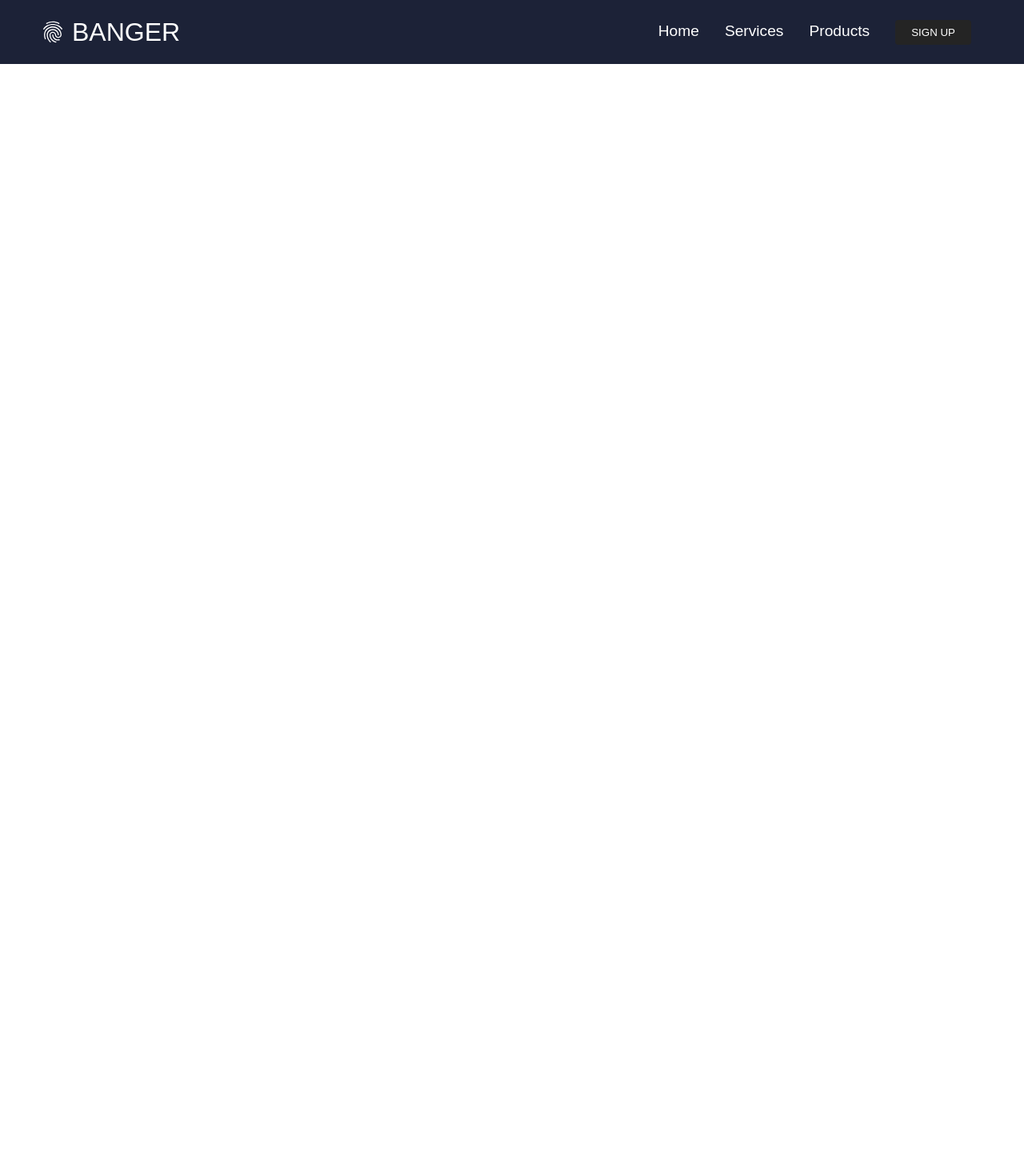
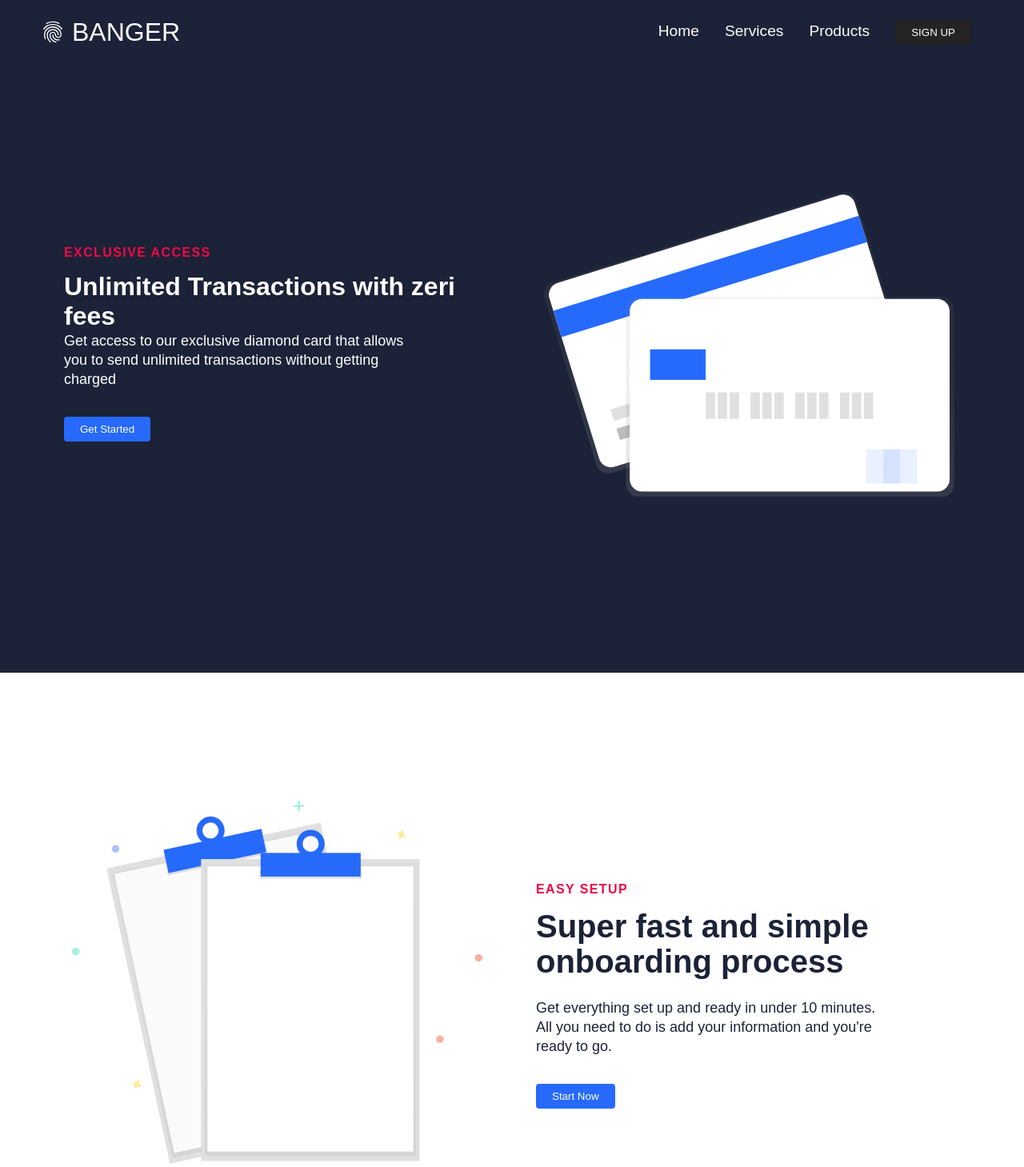
Before and after one commit to koladeg/react-onepage-site, a React (Create React App) app: page / in a window 1280 px wide. Shown: the top 1459 px of the page at 80% size. Before the commit the page ends 800 px from the top, so only its background shows below. Built offline with nearby package versions, Linux system fonts and the light colour scheme.

Commit message:
Add home page

```diff
--- a/src/App.js
+++ b/src/App.js
@@ -2,6 +2,7 @@ import React from 'react';
 import './App.css';
 import Navbar from './components/Navbar';
 import { BrowserRouter, Switch, Route } from "react-router-dom";
+import Home from './components/Pages/HomePage/Home';
 
 
 function App() {
@@ -9,7 +10,7 @@ function App() {
     <BrowserRouter className="App">
       <Navbar />
       <Switch>
-
+        <Route exact path='/' render={() => <Home/>} />
       </Switch>
     </BrowserRouter>
   );
--- /dev/null
+++ b/src/components/HeroSect.css
@@ -0,0 +1,100 @@
+.home__hero-section {
+    color: #fff;
+    padding: 160px 0;
+}
+
+.home__hero-row {
+    align-items: center;
+}
+.row {
+    display: flex;
+    margin-right: -15px;
+    margin-bottom: -15px;
+    margin-left: 15px;
+    flex-wrap: wrap;
+    align-content: stretch;
+}
+
+.col {
+    margin-bottom: 15px;
+    padding-right: 15px;
+    padding-left: 15px;
+    flex: 1;
+    max-width: 50%;
+    flex-basis: 50%;
+}
+
+.home__hero-text-wrapper {
+    max-width: 540px;
+    padding-top: 0;
+    padding-bottom: 60px;
+}
+
+.top-line {
+    color: #f00946;
+    font-size: 16px;
+    line-height: 16px;
+    font-weight: 700;
+    letter-spacing: 1.4px;
+    text-transform: uppercase;
+    margin-bottom: 16px;
+}
+
+.heading {
+    margin-bottom: 24px;
+    font-size: 40px;
+    line-height: 1.1;
+    font-weight: 600;
+    color: #f7f8fa;
+}
+
+.dark {
+    color: #1c2237;
+}
+
+.darkBg {
+    background-color: #1c2237;
+}
+
+.home__hero-subtitle {
+    max-width: 440px;
+    margin-bottom: 35px;
+    font-size: 18px;
+    line-height: 24px;
+}
+
+.home__hero-img-wrapper {
+    max-width: 555px;
+}
+
+.home__hero-img {
+    max-width: 95%;
+    padding-right: 0;
+    margin: 0 0 0 10px;
+}
+
+img {
+    border: 0;
+    max-width: 100%;
+    vertical-align: middle;
+    display: inline-block;
+}
+
+@media screen and (max-width: 991px) {
+    .container {
+        padding-right: 30px;
+        padding-left: 30px;
+
+    }
+}
+
+@media screen and (max-width: 768px) {
+    .home__hero-text-wrapper {
+        padding-bottom: 65px;
+    }
+
+    .col {
+        max-width: 100%;
+        flex-basis: 100%;
+    }
+}
--- /dev/null
+++ b/src/components/HeroSect.js
@@ -0,0 +1,43 @@
+import React from 'react';
+import { Link } from 'react-router-dom';
+import { Button } from './Button';
+import './HeroSect.css'
+
+const HeroSect = ({
+    lightBg, topLine, lightText, lightTextDesc, headline, description, buttonLabel, img,
+    alt, imgStart
+}) => {
+    return (
+        <>
+           <div className={lightBg ? 'home__hero-section' : 'home__hero-section darkBg'}>
+               <div className="container">
+                    <div className="row home__hero-row"
+                    style={{ display: 'flex', flexDirection: imgStart === 'start' ? 'row-reverse' : 'row'}}
+                    >
+                        <div className="col">
+                            <div className= "home__hero-text-wrapper">
+                                <div className= "top-line">
+                                    {topLine}
+                                </div>
+                                <h1 className={lightText ? 'hading' : 'heading dark'}>{headline}</h1>
+                                <p className={lightTextDesc ? 'home__hero-subtitle' : 'home__hero-subtitle dark'}>{description}</p>
+                                <Link to="/sign-up">
+                                    <Button buttonSize='btn--wide' buttonColor='blue'>
+                                        {buttonLabel}
+                                    </Button>
+                                </Link>
+                            </div>
+                        </div>
+                        <div className="col">
+                            <div className= "home__hero-text-wrapper">
+                                <img src={img} alt={alt} className="home__hero-img"/>
+                            </div>
+                        </div>
+                    </div>
+                </div>
+           </div>
+        </>
+    );
+};
+
+export default HeroSect;
--- /dev/null
+++ b/src/components/Pages/HomePage/Data.js
@@ -0,0 +1,54 @@
+export const homeObjOne = {
+    lightBg: false,
+    lightText: true,
+    lightTextDesc: true,
+    topLine: 'Exclusive Access',
+    headline: 'Unlimited Transactions with zeri fees',
+    description: 'Get access to our exclusive diamond card that allows you to send unlimited transactions without getting charged',
+    buttonLabel: 'Get Started',
+    imgStart: '',
+    img: 'images/svg-1.svg',
+    alt: 'Credit Card'
+}
+
+export const homeObjTwo = {
+    lightBg: false,
+    lightText: true,
+    lightTextDesc: true,
+    topLine: '100% SECURE',
+    headline: 'Stay protected 24/7 anywhere anytime',
+    description:
+      'We have you covered no matter where you are located. Over 140 locations worldwide to ensure you have access anytime',
+    buttonLabel: 'Learn More',
+    imgStart: '',
+    img: 'images/svg-5.svg',
+    alt: 'Vault'
+  };
+
+  export const homeObjThree = {
+    lightBg: true,
+    lightText: false,
+    lightTextDesc: false,
+    topLine: 'EASY SETUP',
+    headline: 'Super fast and simple onboarding process',
+    description:
+      "Get everything set up and ready in under 10 minutes. All you need to do is add your information and you're ready to go.",
+    buttonLabel: 'Start Now',
+    imgStart: 'start',
+    img: 'images/svg-7.svg',
+    alt: 'Vault'
+  };
+
+  export const homeObjFour = {
+    lightBg: false,
+    lightText: true,
+    lightTextDesc: true,
+    topLine: 'DATA ANALYTICS',
+    headline: 'Every transaction is stored on our secure cloud database',
+    description:
+      'Never ever have to worry again about saved reciepts. We store your data, so you can access it anytime.',
+    buttonLabel: 'Sign Up Now',
+    imgStart: 'start',
+    img: 'images/svg-8.svg',
+    alt: 'Vault'
+  };
--- /dev/null
+++ b/src/components/Pages/HomePage/Home.js
@@ -0,0 +1,16 @@
+import React from 'react';
+import HeroSect from '../../HeroSect';
+import { homeObjFour, homeObjOne, homeObjThree, homeObjTwo } from './Data';
+
+const Home = () => {
+    return (
+        <>
+          <HeroSect {...homeObjOne} />
+          <HeroSect {...homeObjThree} />
+          <HeroSect {...homeObjTwo} />
+          <HeroSect {...homeObjFour} />
+        </>
+    );
+};
+
+export default Home;
```
Also changed, not shown: src/components/Pages/Footer/Footer.css (added), src/components/Pages/Footer/Footer.js (added).
